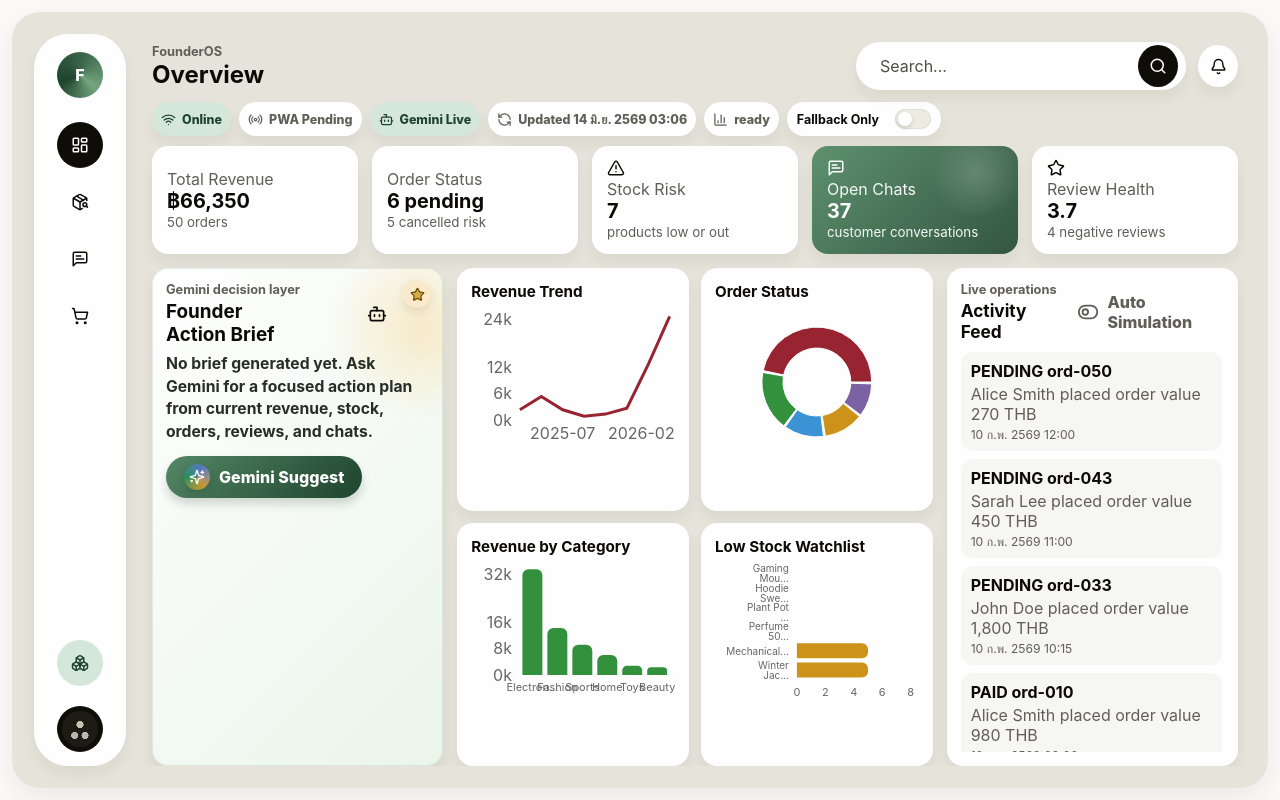
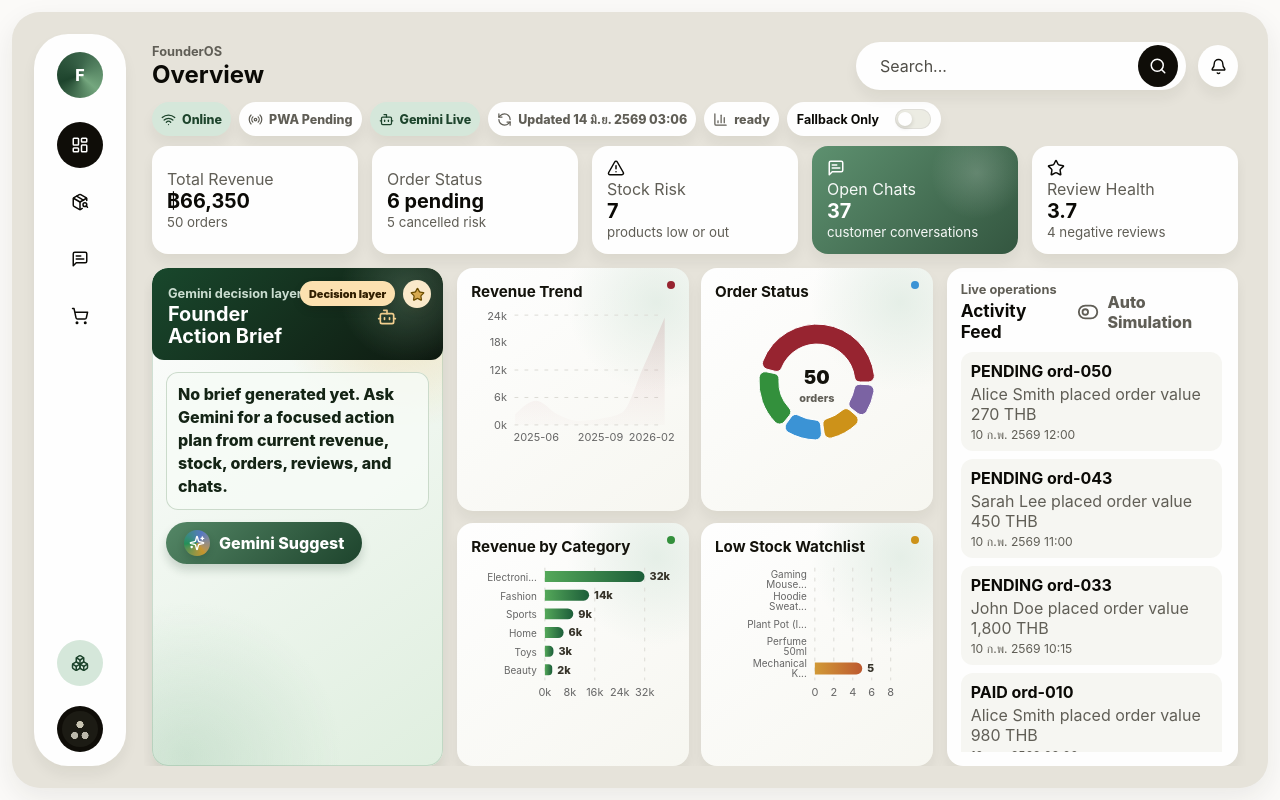
Before and after one commit to newton1306/FounderOS---AI-Business-Command-Center, a React (Vite) app: page / in a window 1280 px wide. Built offline with nearby package versions, Linux system fonts and the light colour scheme.

Commit message:
Polish overview charts and action brief

```diff
--- a/src/pages/DashboardPage.tsx
+++ b/src/pages/DashboardPage.tsx
@@ -1,5 +1,5 @@
 import { useMemo, useState } from "react";
-import { Cell, Line, LineChart, Bar, BarChart, Pie, PieChart, ResponsiveContainer, Tooltip, XAxis, YAxis } from "recharts";
+import { Area, AreaChart, Bar, BarChart, CartesianGrid, Cell, LabelList, Line, Pie, PieChart, ResponsiveContainer, Tooltip, XAxis, YAxis } from "recharts";
 import { Bot, MessageSquareText, Sparkles, TriangleAlert, Star, ToggleLeft, ToggleRight } from "lucide-react";
 import type { AppContext } from "../app/App";
 import { getActivities, getMetrics, orderStatusBreakdown, revenueByCategory, revenueTrend, stockRiskData } from "../lib/analytics";
@@ -42,6 +42,7 @@ export function DashboardPage(ctx: AppContext) {
 
       <section className="decision-panel ai-surface founder-brief">
         <span className="ai-corner-star" aria-label="Gemini powered"><Star size={15} aria-hidden="true" /></span>
+        <span className="brief-priority">Decision layer</span>
         <div className="section-head">
           <div>
             <p className="caption">Gemini decision layer</p>
@@ -75,43 +76,71 @@ export function DashboardPage(ctx: AppContext) {
       </section>
 
       <section className="chart-grid">
-        <ChartCard title="Revenue Trend">
+        <ChartCard title="Revenue Trend" tone="trend">
           <ResponsiveContainer width="100%" height={chartHeight}>
-            <LineChart data={revenueTrend(ctx.state)}>
-              <XAxis dataKey="month" tickLine={false} axisLine={false} />
-              <YAxis tickFormatter={(v) => `${v / 1000}k`} width={44} tickLine={false} axisLine={false} />
+            <AreaChart data={revenueTrend(ctx.state)} margin={{ top: 6, right: 10, left: 0, bottom: 0 }}>
+              <defs>
+                <linearGradient id="revenueArea" x1="0" y1="0" x2="0" y2="1">
+                  <stop offset="0%" stopColor="oklch(0.45 0.15 20)" stopOpacity={0.22} />
+                  <stop offset="100%" stopColor="oklch(0.45 0.15 20)" stopOpacity={0.02} />
+                </linearGradient>
+              </defs>
+              <CartesianGrid stroke="oklch(0.89 0.008 95)" strokeDasharray="3 7" vertical={false} />
+              <XAxis dataKey="month" tickLine={false} axisLine={false} tick={{ fontSize: 11 }} />
+              <YAxis tickFormatter={(v) => `${v / 1000}k`} width={44} tickLine={false} axisLine={false} tick={{ fontSize: 11 }} />
               <Tooltip formatter={(v) => currency.format(Number(v))} />
-              <Line dataKey="revenue" stroke="oklch(0.45 0.15 20)" strokeWidth={3} dot={false} />
-            </LineChart>
+              <Area type="monotone" dataKey="revenue" fill="url(#revenueArea)" stroke="none" />
+              <Line type="monotone" dataKey="revenue" stroke="oklch(0.45 0.15 20)" strokeWidth={3} dot={false} activeDot={{ r: 5, strokeWidth: 0, fill: "oklch(0.45 0.15 20)" }} />
+            </AreaChart>
           </ResponsiveContainer>
         </ChartCard>
-        <ChartCard title="Order Status">
+        <ChartCard title="Order Status" tone="status">
           <ResponsiveContainer width="100%" height={chartHeight}>
             <PieChart>
-              <Pie data={orderStatusBreakdown(ctx.state)} dataKey="value" nameKey="name" innerRadius={34} outerRadius={55} paddingAngle={2}>
+              <Pie data={orderStatusBreakdown(ctx.state)} dataKey="value" nameKey="name" innerRadius={38} outerRadius={58} paddingAngle={3} cornerRadius={6}>
                 {orderStatusBreakdown(ctx.state).map((_, index) => <Cell key={index} fill={pieColors[index % pieColors.length]} />)}
               </Pie>
+              <text x="50%" y="48%" textAnchor="middle" dominantBaseline="middle" className="donut-center-main">{metrics.orders}</text>
+              <text x="50%" y="62%" textAnchor="middle" dominantBaseline="middle" className="donut-center-sub">orders</text>
               <Tooltip />
             </PieChart>
           </ResponsiveContainer>
         </ChartCard>
-        <ChartCard title="Revenue by Category">
+        <ChartCard title="Revenue by Category" tone="category">
           <ResponsiveContainer width="100%" height={chartHeight}>
-            <BarChart data={revenueByCategory(ctx.state)}>
-              <XAxis dataKey="category" tickFormatter={(value) => shortLabel(String(value), 9)} interval={0} tick={{ fontSize: 11 }} tickLine={false} axisLine={false} />
-              <YAxis tickFormatter={(v) => `${v / 1000}k`} width={44} tickLine={false} axisLine={false} />
+            <BarChart data={revenueByCategory(ctx.state).slice(0, 6)} layout="vertical" margin={{ top: 4, right: 30, left: 4, bottom: 0 }}>
+              <defs>
+                <linearGradient id="categoryBars" x1="0" y1="0" x2="1" y2="0">
+                  <stop offset="0%" stopColor="oklch(0.66 0.14 145)" />
+                  <stop offset="100%" stopColor="oklch(0.43 0.09 155)" />
+                </linearGradient>
+              </defs>
+              <CartesianGrid stroke="oklch(0.89 0.008 95)" strokeDasharray="3 7" horizontal={false} />
+              <XAxis type="number" tickFormatter={(v) => `${v / 1000}k`} tick={{ fontSize: 11 }} tickLine={false} axisLine={false} />
+              <YAxis type="category" dataKey="category" tickFormatter={(value) => shortLabel(String(value), 10)} interval={0} width={70} tick={{ fontSize: 10 }} tickLine={false} axisLine={false} />
               <Tooltip formatter={(v) => currency.format(Number(v))} />
-              <Bar dataKey="revenue" fill="oklch(0.58 0.15 145)" radius={[6, 6, 0, 0]} />
+              <Bar dataKey="revenue" fill="url(#categoryBars)" radius={[0, 8, 8, 0]} barSize={11}>
+                <LabelList dataKey="revenue" position="right" formatter={(value: number) => `${Math.round(value / 1000)}k`} className="chart-value-label" />
+              </Bar>
             </BarChart>
           </ResponsiveContainer>
         </ChartCard>
-        <ChartCard title="Low Stock Watchlist">
+        <ChartCard title="Low Stock Watchlist" tone="stock">
           <ResponsiveContainer width="100%" height={chartHeight}>
-            <BarChart data={stockRiskData(ctx.state).slice(0, 6)} layout="vertical" margin={{ left: 4, right: 8 }}>
+            <BarChart data={stockRiskData(ctx.state).slice(0, 5)} layout="vertical" margin={{ left: 4, right: 28, top: 4, bottom: 0 }}>
+              <defs>
+                <linearGradient id="stockBars" x1="0" y1="0" x2="1" y2="0">
+                  <stop offset="0%" stopColor="oklch(0.72 0.13 78)" />
+                  <stop offset="100%" stopColor="oklch(0.58 0.14 42)" />
+                </linearGradient>
+              </defs>
+              <CartesianGrid stroke="oklch(0.89 0.008 95)" strokeDasharray="3 7" horizontal={false} />
               <XAxis type="number" tick={{ fontSize: 11 }} tickLine={false} axisLine={false} />
-              <YAxis type="category" dataKey="name" tickFormatter={(value) => shortLabel(String(value), 11)} interval={0} width={78} tick={{ fontSize: 10 }} tickLine={false} axisLine={false} />
+              <YAxis type="category" dataKey="name" tickFormatter={(value) => shortLabel(String(value), 13)} interval={0} width={96} tick={{ fontSize: 10 }} tickLine={false} axisLine={false} />
               <Tooltip />
-              <Bar dataKey="stock" fill="oklch(0.70 0.14 78)" radius={[0, 6, 6, 0]} />
+              <Bar dataKey="stock" fill="url(#stockBars)" radius={[0, 8, 8, 0]} barSize={12}>
+                <LabelList dataKey="stock" position="right" formatter={(value: number) => value > 0 ? value : ""} className="chart-value-label" />
+              </Bar>
             </BarChart>
           </ResponsiveContainer>
         </ChartCard>
@@ -151,6 +180,6 @@ function Kpi({ label, value, detail, icon }: { label: string; value: string; det
   return <article className="kpi-card">{icon && <div>{icon}</div>}<span>{label}</span><strong>{value}</strong><small>{detail}</small></article>;
 }
 
-function ChartCard({ title, children }: { title: string; children: React.ReactNode }) {
-  return <article className="chart-card"><h3>{title}</h3>{children}</article>;
+function ChartCard({ title, tone, children }: { title: string; tone: "trend" | "status" | "category" | "stock"; children: React.ReactNode }) {
+  return <article className={`chart-card chart-card-${tone}`}><h3>{title}</h3>{children}</article>;
 }
--- a/src/styles/app.css
+++ b/src/styles/app.css
@@ -652,24 +652,63 @@ main {
     linear-gradient(135deg, var(--bg), oklch(0.96 0.018 145));
 }
 .founder-brief {
-  box-shadow: 0 8px 14px oklch(0.25 0.02 95 / 0.08), inset 0 0 0 1px oklch(0.76 0.05 155 / 0.26);
+  background:
+    radial-gradient(circle at 86% 7%, oklch(0.83 0.11 82 / 0.42), transparent 24%),
+    radial-gradient(circle at 12% 98%, oklch(0.78 0.06 155 / 0.34), transparent 28%),
+    linear-gradient(145deg, oklch(0.995 0 0), oklch(0.935 0.026 145));
+  box-shadow:
+    0 10px 14px oklch(0.22 0.035 145 / 0.09),
+    inset 0 0 0 1px oklch(0.70 0.06 155 / 0.34);
 }
 .founder-brief .section-head {
-  padding-right: 42px;
+  padding: 18px 46px 12px 16px;
+  margin: -14px -14px 0;
+  border-radius: var(--radius) var(--radius) 12px 12px;
+  color: white;
+  background:
+    radial-gradient(circle at 88% 28%, oklch(0.83 0.06 155 / 0.24), transparent 26%),
+    linear-gradient(135deg, oklch(0.36 0.07 155), oklch(0.20 0.025 150));
+}
+.founder-brief .caption {
+  color: oklch(0.88 0.028 155);
 }
 .founder-brief .section-head > svg {
   flex: 0 0 auto;
+  color: oklch(0.87 0.09 82);
 }
 .founder-brief h2 {
-  font-size: 1.18rem;
+  font-size: 1.24rem;
+  line-height: 1.1;
 }
 .founder-brief .summary {
-  color: oklch(0.29 0.018 145);
-  font-size: 0.98rem;
-  font-weight: 650;
+  margin-top: 12px;
+  padding: 11px 12px;
+  border-radius: 12px;
+  color: oklch(0.24 0.035 145);
+  background: oklch(0.985 0.008 145 / 0.82);
+  font-size: 1rem;
+  font-weight: 760;
+  box-shadow: inset 0 0 0 1px oklch(0.83 0.035 145 / 0.7);
+}
+.brief-priority {
+  position: absolute;
+  z-index: 1;
+  top: 13px;
+  right: 48px;
+  min-height: 25px;
+  display: inline-flex;
+  align-items: center;
+  padding: 3px 9px;
+  border-radius: 999px;
+  color: oklch(0.25 0.06 82);
+  background: oklch(0.92 0.07 82);
+  font-size: 0.68rem;
+  font-weight: 900;
+  box-shadow: 0 4px 8px oklch(0.18 0.035 82 / 0.12);
 }
 .ai-corner-star {
   position: absolute;
+  z-index: 2;
   top: 12px;
   right: 12px;
   width: 28px;
@@ -714,10 +753,13 @@ main {
   background: var(--surface);
 }
 .page-grid .decision-panel .action-item {
-  padding: 8px 10px;
+  padding: 9px 10px 10px;
+  background: oklch(0.988 0.004 105);
+  box-shadow: inset 0 0 0 1px oklch(0.88 0.012 105);
 }
 .page-grid .decision-panel .action-item strong {
-  font-size: 0.92rem;
+  color: oklch(0.18 0.025 145);
+  font-size: 0.94rem;
 }
 .page-grid .decision-panel .action-item span {
   display: -webkit-box;
@@ -727,6 +769,8 @@ main {
   -webkit-line-clamp: 2;
 }
 .page-grid .decision-panel .action-item em {
+  color: oklch(0.39 0.065 155);
+  font-weight: 750;
   display: -webkit-box;
   line-height: 1.22;
   overflow: hidden;
@@ -806,11 +850,62 @@ main {
 .chart-card {
   min-width: 0;
   overflow: hidden;
+  position: relative;
+  background:
+    radial-gradient(circle at 86% 14%, oklch(0.92 0.02 155 / 0.68), transparent 31%),
+    linear-gradient(145deg, var(--bg), oklch(0.973 0.008 105));
+  transition: transform 180ms ease, box-shadow 180ms ease;
+}
+.chart-card:hover {
+  transform: translateY(-1px);
+  box-shadow: 0 9px 14px oklch(0.22 0.025 95 / 0.08);
+}
+.chart-card::after {
+  content: "";
+  position: absolute;
+  top: 13px;
+  right: 14px;
+  width: 8px;
+  height: 8px;
+  border-radius: 50%;
+  background: var(--primary);
+}
+.chart-card-trend::after { background: oklch(0.45 0.15 20); }
+.chart-card-status::after { background: oklch(0.64 0.13 245); }
+.chart-card-category::after { background: oklch(0.58 0.15 145); }
+.chart-card-stock::after { background: oklch(0.70 0.14 78); }
+.chart-card .recharts-wrapper {
+  overflow: visible;
 }
 .chart-card h3,
 .panel h3 {
   margin-bottom: 8px;
   font-size: 0.95rem;
+}
+.chart-card h3 {
+  padding-right: 16px;
+  color: oklch(0.18 0.014 95);
+}
+.chart-card .recharts-cartesian-grid line {
+  stroke-linecap: round;
+}
+.chart-card .recharts-tooltip-wrapper {
+  filter: drop-shadow(0 8px 12px oklch(0.22 0.02 95 / 0.14));
+}
+.chart-value-label {
+  fill: oklch(0.32 0.018 95);
+  font-size: 0.68rem;
+  font-weight: 850;
+}
+.donut-center-main {
+  fill: oklch(0.18 0.014 95);
+  font-size: 1.18rem;
+  font-weight: 900;
+}
+.donut-center-sub {
+  fill: var(--muted);
+  font-size: 0.68rem;
+  font-weight: 800;
 }
 .activity-panel {
   min-height: 0;
```
